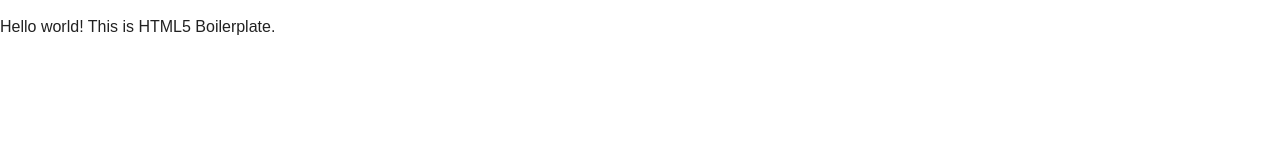
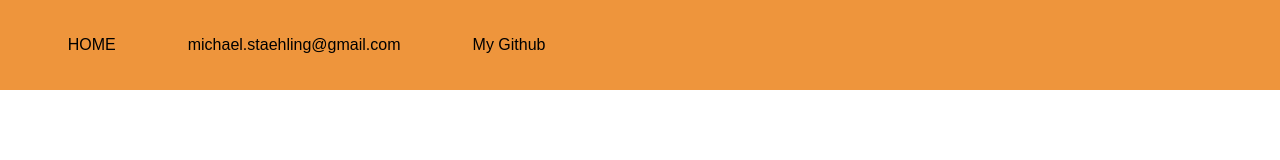
Before and after one commit to MStaehling/michaelstaehling.github.io, a website: page index.html in a window 1280 px wide. Drawn offline with nearby package versions, Linux system fonts and the light colour scheme.

Commit message:
navigation bar created all but home button functional

```diff
--- a/css/main.css
+++ b/css/main.css
@@ -95,8 +95,20 @@
    Author's custom styles
    ========================================================================== */
 
-
-
+body {
+  border-color: lightgrey;
+}
+header {
+  width: 100%;
+  padding: 4ex;
+  position: fixed;
+  background-color: #EE953C;
+}
+header a {
+  text-decoration: none;
+  color: black;
+  padding: 0 4ex;
+}
 
 
 
--- a/index.html
+++ b/index.html
@@ -7,34 +7,25 @@
         <meta name="description" content="">
         <meta name="viewport" content="width=device-width, initial-scale=1">
 
-        <link rel="apple-touch-icon" href="apple-touch-icon.png">
-        <!-- Place favicon.ico in the root directory -->
 
         <link rel="stylesheet" href="css/normalize.css">
         <link rel="stylesheet" href="css/main.css">
         <script src="js/vendor/modernizr-2.8.3.min.js"></script>
     </head>
     <body>
-        <!--[if lt IE 8]>
-            <p class="browserupgrade">You are using an <strong>outdated</strong> browser. Please <a href="http://browsehappy.com/">upgrade your browser</a> to improve your experience.</p>
-        <![endif]-->
+      <header>
+        <a href="CurrentURL">HOME</a>
+       <!-- http://www.tutorialspoint.com/html/html_email_links.htm -->
+       <a href="mailto:michael.staehling@gmail.com">michael.staehling@gmail.com</a>
+       <a href="https://github.com/MStaehling">My Github</a>
+     </header>
 
-        <!-- Add your site or application content here -->
-        <p>Hello world! This is HTML5 Boilerplate.</p>
 
-        <script src="//ajax.googleapis.com/ajax/libs/jquery/1.11.2/jquery.min.js"></script>
-        <script>window.jQuery || document.write('<script src="js/vendor/jquery-1.11.2.min.js"><\/script>')</script>
-        <script src="js/plugins.js"></script>
-        <script src="js/main.js"></script>
 
-        <!-- Google Analytics: change UA-XXXXX-X to be your site's ID. -->
-        <script>
-            (function(b,o,i,l,e,r){b.GoogleAnalyticsObject=l;b[l]||(b[l]=
-            function(){(b[l].q=b[l].q||[]).push(arguments)});b[l].l=+new Date;
-            e=o.createElement(i);r=o.getElementsByTagName(i)[0];
-            e.src='https://www.google-analytics.com/analytics.js';
-            r.parentNode.insertBefore(e,r)}(window,document,'script','ga'));
-            ga('create','UA-XXXXX-X','auto');ga('send','pageview');
-        </script>
+
     </body>
+    <script src="//ajax.googleapis.com/ajax/libs/jquery/1.11.2/jquery.min.js"></script>
+    <script>window.jQuery || document.write('<script src="js/vendor/jquery-1.11.2.min.js"><\/script>')</script>
+    <script src="js/plugins.js"></script>
+    <script src="js/main.js"></script>
 </html>
```
